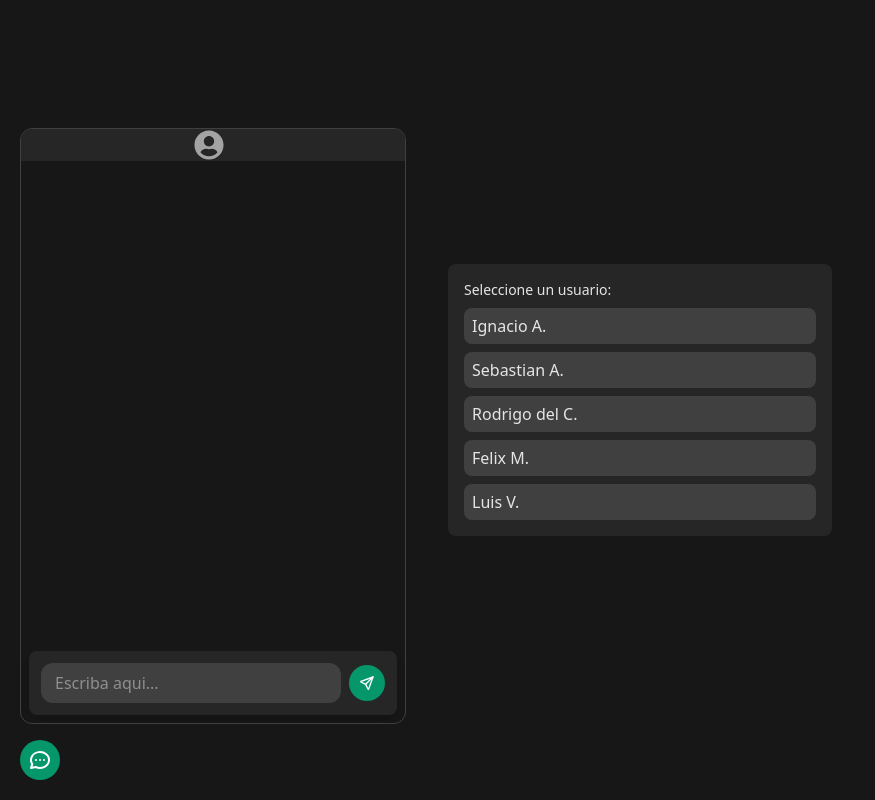
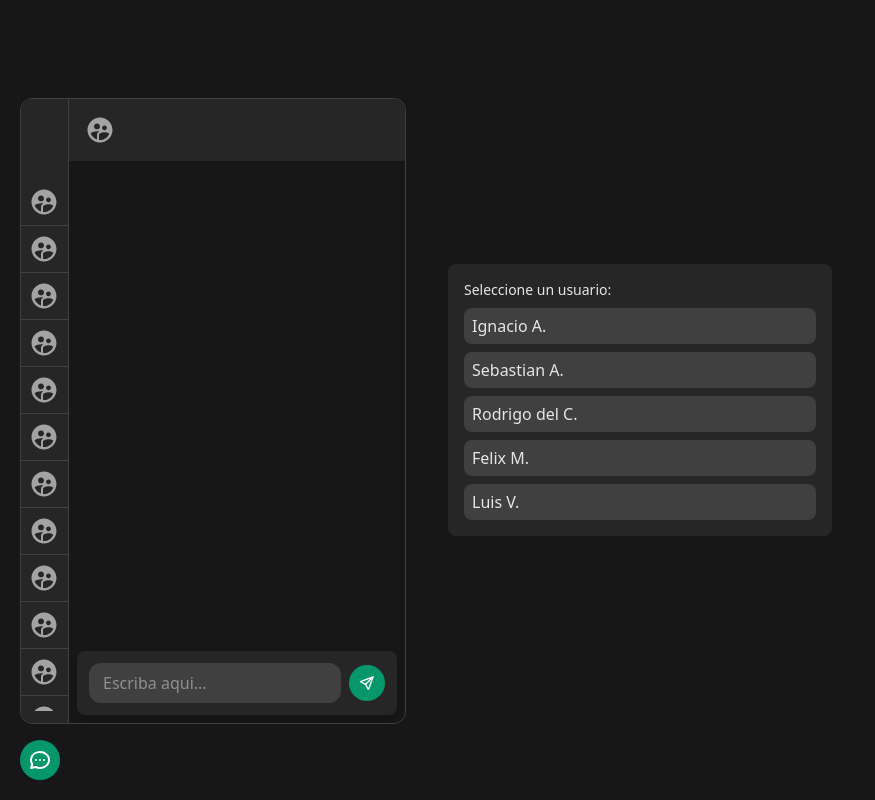
Before and after one commit to IraiDev/test-sockets, a React (Vite) app: page / in a window 1280 px wide. Both pictures are taken after a click on the button 40 px from the left and 760 px from the top of the page. Shown: the whole page, without its empty margins (0-875 px from the left). Built offline with nearby package versions, Linux system fonts and the light colour scheme.

Commit message:
avances en desarrollo para grupos de chat

```diff
--- a/src/components/Popover.jsx
+++ b/src/components/Popover.jsx
@@ -1,8 +1,7 @@
 import { useLayoutEffect, useRef } from 'react'
-import { FaUserCircle } from 'react-icons/fa'
 import { AnimationTransition } from './AnimationTransition'
 
-export function Popover ({ btnComponent, children, title, open, onClose }) {
+export function Popover ({ btnComponent, children, open, onClose }) {
   const wrapperRef = useRef()
 
   useLayoutEffect(() => {
@@ -29,10 +28,6 @@ export function Popover ({ btnComponent, children, title, open, onClose }) {
           overflow-hidden
         '
       >
-        <header className='bg-neutral-800 flex justify-center items-center gap-2'>
-          <FaUserCircle className='text-3xl text-neutral-400' />
-          <h1 className='font-semibold text-2xl text-center py-4 leading-9'>{title}</h1>
-        </header>
         {children}
       </AnimationTransition>
     </div>
--- a/src/components/chat/ChatBubble.jsx
+++ b/src/components/chat/ChatBubble.jsx
@@ -6,6 +6,8 @@ import { Popover } from '../Popover'
 import { ChatWrapper } from './ChatWrapper'
 import { MessageSender } from './MessageSender'
 import { TbMessageCircle } from 'react-icons/tb'
+import { ChatHeader } from './ChatHeader'
+import { Groups } from './Groups'
 
 export function ChatBubble ({ user: loginUser = '', openChat, closeChat }) {
   const { setUser, user } = useUserStore()
@@ -54,6 +56,8 @@ export function ChatBubble ({ user: loginUser = '', openChat, closeChat }) {
       onClose={handleClose}
       btnComponent={<Btn isOpen={isOpen} onClick={setIsOpen} />}
     >
+      <ChatHeader title={loginUser} />
+      <Groups />
       <ChatWrapper chats={chats} />
       <MessageSender onClick={handleSendMessage} />
     </Popover>
--- /dev/null
+++ b/src/components/chat/ChatHeader.jsx
@@ -0,0 +1,10 @@
+import { MdSupervisedUserCircle } from 'react-icons/md'
+
+export function ChatHeader ({ title }) {
+  return (
+    <header className='bg-neutral-800 flex justify-start items-center gap-3 py-4 pl-16 pr-2'>
+      <MdSupervisedUserCircle className='text-3xl text-neutral-400' />
+      <h1 className='font-semibold text-2xl leading-9'>{title}</h1>
+    </header>
+  )
+}
--- a/src/components/chat/ChatWrapper.jsx
+++ b/src/components/chat/ChatWrapper.jsx
@@ -16,7 +16,7 @@ export function ChatWrapper ({ chats = [] }) {
   return (
     <div
       ref={scrollRef}
-      className='flex flex-col gap-2 h-[450px] w-96 scroll-app bg-neutral-900 px-3 py-1'
+      className='flex flex-col gap-2 h-[450px] w-96 scroll-app bg-neutral-900 pr-3 pl-14 py-1'
     >
       {
         chats.map(({ content, id, user }) => (
--- /dev/null
+++ b/src/components/chat/Groups.jsx
@@ -0,0 +1,47 @@
+import { useState } from 'react'
+import { MdSupervisedUserCircle } from 'react-icons/md'
+
+export function Groups () {
+  const [isOpen, setIsOpen] = useState(false)
+
+  const handleToggleIsOpen = (value) => {
+    setTimeout(() => {
+      setIsOpen(value)
+    }, 200)
+  }
+
+  return (
+    <aside
+      onMouseEnter={() => handleToggleIsOpen(true)}
+      onMouseLeave={() => handleToggleIsOpen(false)}
+      className={`
+        absolute top-0 left-0 pt-20 pb-3 bg-neutral-800 h-full border-r border-neutral-700 group
+      `}
+    >
+      <ul className='w-[47px] group-hover:w-60 transition-[width] duration-300 scroll-app h-full'>
+        {Array.from({ length: 20 }).map((_, idx) => (<Item key={idx} isOpen={isOpen} />))}
+      </ul>
+    </aside>
+  )
+}
+
+function Item ({ isOpen }) {
+  return (
+    <li
+      onClick={() => console.log('item')}
+      className='
+        flex items-center gap-3 border-b p-2 border-neutral-700 hover:bg-neutral-700 cursor-pointer w-full
+      '
+    >
+      <MdSupervisedUserCircle className='text-3xl text-neutral-400 min-w-[30px]' />
+      <span
+        className={`
+          opacity-0 min-w-max group-hover:opacity-100 group-hover:delay-200
+          ${isOpen ? 'block' : 'hidden'}
+        `}
+      >
+        administracion andes
+      </span>
+    </li>
+  )
+}
--- a/src/components/chat/MessageSender.jsx
+++ b/src/components/chat/MessageSender.jsx
@@ -18,7 +18,7 @@ export function MessageSender ({ onClick }) {
   }
 
   return (
-    <footer className='p-2'>
+    <footer className='p-2 pl-14'>
       <form onSubmit={handleSendMessage} className='flex items-center gap-2 p-3 bg-neutral-800 rounded-lg shadow-lg'>
         <input
           ref={inputRef}
```
